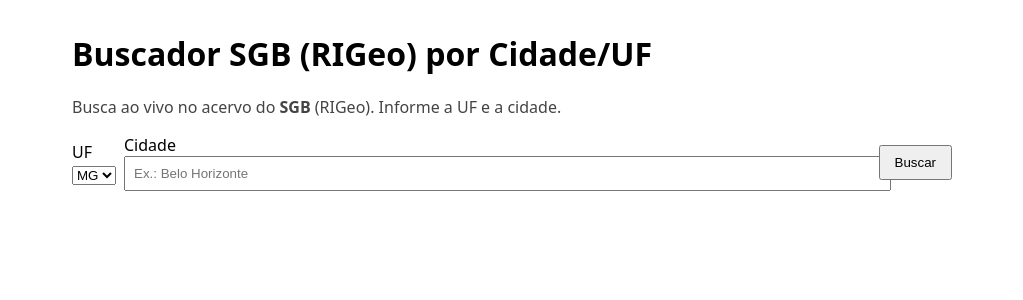
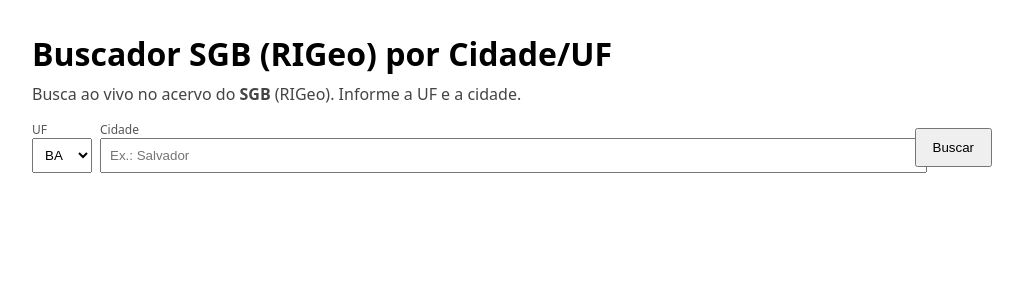
Before and after one commit to mining-br/maps3, a Next.js app: page / in a window 1280 px wide. Shown: the top 300 px of the page, without its empty margins (128-1151 px from the left). Built offline with nearby package versions, Linux system fonts and the light colour scheme.

Commit message:
Update page.tsx

```diff
--- a/app/page.tsx
+++ b/app/page.tsx
@@ -1,143 +1,194 @@
 "use client";
 
-import { useState } from "react";
+import React, { useCallback, useMemo, useState } from "react";
 
-const UFS = [
-  "AC","AL","AM","AP","BA","CE","DF","ES","GO","MA",
-  "MG","MS","MT","PA","PB","PE","PI","PR","RJ","RN",
-  "RO","RR","RS","SC","SE","SP","TO"
+type ApiResp = {
+  ok?: boolean;
+  mode?: string;
+  query?: { uf: string; city: string };
+  groups?: {
+    k250?: any[];
+    k100?: any[];
+    k50?: any[];
+  };
+  items?: { title: string; href: string }[];
+  message?: string;
+  error?: string;
+  debug?: any;
+};
+
+const UF_LIST = [
+  "AC","AL","AM","AP","BA","CE","DF","ES","GO","MA","MG","MS","MT",
+  "PA","PB","PE","PI","PR","RJ","RN","RO","RR","RS","SC","SE","SP","TO"
 ];
 
-type ApiItem = {
-  handle: string;
-  title: string;
-  year?: string;
-  uf?: string;
-  links: { href: string; label: string }[];
-  scale: "250k" | "100k" | "50k" | "unknown";
-};
+export default function HomePage() {
+  const [uf, setUf] = useState<string>("BA");
+  const [city, setCity] = useState<string>("");
+  const [loading, setLoading] = useState(false);
+  const [resp, setResp] = useState<ApiResp | null>(null);
+  const [err, setErr] = useState<string | null>(null);
 
-type ApiResponse = {
-  ok: boolean;
-  error?: string;
-  groups?: {
-    k250: ApiItem[];
-    k100: ApiItem[];
-    k50: ApiItem[];
-    other: ApiItem[];
-  };
-  note?: string;
-};
-
-export default function Page() {
-  const [uf, setUf] = useState("MG");
-  const [city, setCity] = useState("");
-  const [loading, setLoading] = useState(false);
-  const [data, setData] = useState<ApiResponse | null>(null);
-
-  async function onSubmit(e: React.FormEvent) {
+  const handleSubmit = useCallback(async (e: React.FormEvent) => {
     e.preventDefault();
+    setErr(null);
+    setResp(null);
+    const u = uf.trim().toUpperCase();
+    const c = city.trim();
+    if (!u || !c) {
+      setErr("Informe UF e Cidade.");
+      return;
+    }
     setLoading(true);
-    setData(null);
     try {
-      const res = await fetch(`/api/search?uf=${encodeURIComponent(uf)}&city=${encodeURIComponent(city)}`);
-      const json: ApiResponse = await res.json();
-      setData(json);
-    } catch (err) {
-      setData({ ok: false, error: (err as Error).message });
+      const qs = new URLSearchParams({ uf: u, city: c }).toString();
+      const r = await fetch(`/api/search?${qs}`, { cache: "no-store" });
+      const j: ApiResp = await r.json();
+      setResp(j);
+      if (!j.ok) {
+        setErr(j.message || "Busca sem sucesso.");
+      }
+    } catch (e: any) {
+      setErr(String(e?.message || e));
     } finally {
       setLoading(false);
     }
-  }
+  }, [uf, city]);
 
-  function Group({ title, items }: { title: string; items: ApiItem[] }) {
-    return (
-      <div style={{ marginTop: 24 }}>
-        <h3 style={{ margin: 0, fontSize: 18 }}>{title}</h3>
-        {items.length === 0 ? (
-          <p style={{ color: "#555" }}>Nenhum item encontrado.</p>
-        ) : (
-          <ul style={{ paddingLeft: 18 }}>
-            {items.map((it) => (
-              <li key={it.handle} style={{ marginBottom: 10 }}>
-                <div style={{ fontWeight: 600 }}>{it.title}</div>
-                <div style={{ fontSize: 13, color: "#666" }}>
-                  {it.year ? `Ano: ${it.year} · ` : ""}Handle:{" "}
-                  <a href={it.handle} target="_blank" rel="noreferrer">{it.handle}</a>
-                </div>
-                <div style={{ marginTop: 4, display: "flex", gap: 8, flexWrap: "wrap" }}>
-                  {it.links.map((l, i) => (
-                    <a
-                      key={i}
-                      href={l.href}
-                      target="_blank"
-                      rel="noreferrer"
-                      style={{
-                        border: "1px solid #ddd",
-                        padding: "4px 8px",
-                        borderRadius: 6,
-                        textDecoration: "none"
-                      }}
-                    >
-                      {l.label}
-                    </a>
-                  ))}
-                </div>
-              </li>
-            ))}
-          </ul>
-        )}
-      </div>
-    );
-  }
+  // “Grupos” por escala (quando o dataset local estiver completo)
+  const groups = useMemo(() => ({
+    k250: resp?.groups?.k250 ?? [],
+    k100: resp?.groups?.k100 ?? [],
+    k50:  resp?.groups?.k50  ?? [],
+  }), [resp]);
+
+  const hasAnyGroup =
+    (groups.k250?.length ?? 0) > 0 ||
+    (groups.k100?.length ?? 0) > 0 ||
+    (groups.k50?.length ?? 0)  > 0;
 
   return (
-    <main style={{ maxWidth: 880, margin: "32px auto", padding: "0 16px" }}>
-      <h1 style={{ marginTop: 0 }}>Buscador SGB (RIGeo) por Cidade/UF</h1>
-      <p style={{ color: "#444" }}>
+    <main style={{ maxWidth: 960, margin: "32px auto", padding: "0 16px", fontFamily: "system-ui, -apple-system, Arial, sans-serif" }}>
+      <h1 style={{ marginBottom: 8 }}>Buscador SGB (RIGeo) por Cidade/UF</h1>
+      <p style={{ color: "#444", marginTop: 0 }}>
         Busca ao vivo no acervo do <strong>SGB</strong> (RIGeo). Informe a UF e a cidade.
       </p>
 
-      <form onSubmit={onSubmit} style={{ display: "flex", gap: 8, alignItems: "center", flexWrap: "wrap" }}>
+      <form onSubmit={handleSubmit} style={{ display: "flex", gap: 8, alignItems: "center", marginTop: 16 }}>
         <label>
-          UF<br />
-          <select value={uf} onChange={(e) => setUf(e.target.value)} required>
-            {UFS.map((u) => <option key={u} value={u}>{u}</option>)}
+          <div style={{ fontSize: 12, color: "#555" }}>UF</div>
+          <select value={uf} onChange={(e) => setUf(e.target.value)} style={{ padding: 8 }}>
+            {UF_LIST.map(u => <option key={u} value={u}>{u}</option>)}
           </select>
         </label>
-        <label style={{ flex: 1, minWidth: 240 }}>
-          Cidade<br />
+
+        <label style={{ flex: 1 }}>
+          <div style={{ fontSize: 12, color: "#555" }}>Cidade</div>
           <input
             value={city}
             onChange={(e) => setCity(e.target.value)}
-            placeholder="Ex.: Belo Horizonte"
-            required
+            placeholder="Ex.: Salvador"
             style={{ width: "100%", padding: 8 }}
           />
         </label>
-        <button
-          type="submit"
-          disabled={loading}
-          style={{ padding: "8px 14px", cursor: "pointer" }}
-        >
+
+        <button type="submit" disabled={loading} style={{ padding: "10px 16px" }}>
           {loading ? "Buscando..." : "Buscar"}
         </button>
       </form>
 
-      {data && (
-        <section style={{ marginTop: 24 }}>
-          {!data.ok && <p style={{ color: "crimson" }}>Erro: {data.error}</p>}
-          {data.ok && data.note && <p style={{ color: "#666" }}>{data.note}</p>}
-          {data.ok && data.groups && (
-            <>
-              <Group title="1:250k" items={data.groups.k250} />
-              <Group title="1:100k" items={data.groups.k100} />
-              <Group title="1:50k" items={data.groups.k50} />
-              <Group title="Outros (escala não detectada)" items={data.groups.other} />
-            </>
-          )}
-        </section>
+      {/* mensagens */}
+      {err && (
+        <div style={{ marginTop: 16, color: "#b00020" }}>
+          {err}
+        </div>
+      )}
+
+      {/* resultado bruto (debug) */}
+      {resp?.ok && (
+        <div style={{ marginTop: 12, fontSize: 12, color: "#666" }}>
+          {resp.mode === "live-rigeo" ? "Modo: busca ao vivo no RIGeo" : null}
+        </div>
+      )}
+
+      {/* renderização de grupos por escala (quando existirem) */}
+      {resp?.ok && hasAnyGroup && (
+        <div style={{ marginTop: 24 }}>
+          <h3 style={{ marginBottom: 8 }}>Resultados por escala</h3>
+
+          <GroupBlock title="1:250.000" items={groups.k250} />
+          <GroupBlock title="1:100.000" items={groups.k100} />
+          <GroupBlock title="1:50.000"  items={groups.k50} />
+        </div>
+      )}
+
+      {/* fallback: lista plana de itens (modo “ao vivo” no RIGeo) */}
+      {resp?.ok && (resp.items?.length ?? 0) > 0 && (
+        <div style={{ marginTop: 24 }}>
+          <h3 style={{ marginBottom: 8 }}>Resultados do acervo (RIGeo)</h3>
+          <ul style={{ paddingLeft: 18 }}>
+            {resp.items!.map((it, i) => (
+              <li key={i} style={{ marginBottom: 6 }}>
+                <a href={it.href} target="_blank" rel="noreferrer">
+                  {it.title}
+                </a>
+              </li>
+            ))}
+          </ul>
+        </div>
+      )}
+
+      {/* nenhum resultado */}
+      {resp?.ok && !hasAnyGroup && (!resp.items || resp.items.length === 0) && (
+        <div style={{ marginTop: 16 }}>
+          Nenhum resultado encontrado para <strong>{resp?.query?.city}</strong> / <strong>{resp?.query?.uf}</strong>.
+          Tente variações do nome (sem acentos) ou uma cidade próxima.
+        </div>
       )}
     </main>
   );
 }
+
+function GroupBlock({ title, items }: { title: string; items: any[] }) {
+  if (!items || items.length === 0) {
+    return (
+      <div style={{ marginBottom: 12 }}>
+        <div style={{ fontWeight: 600 }}>{title}</div>
+        <div style={{ color: "#666" }}>Sem itens para esta escala.</div>
+      </div>
+    );
+  }
+  return (
+    <div style={{ marginBottom: 12 }}>
+      <div style={{ fontWeight: 600, marginBottom: 4 }}>{title}</div>
+      <ul style={{ paddingLeft: 18 }}>
+        {items.map((it: any, idx: number) => {
+          const label =
+            it?.title ||
+            it?.sheetCode ||
+            it?.code ||
+            it?.name ||
+            `Folha ${idx + 1}`;
+          const href =
+            it?.href ||
+            it?.handle ||
+            it?.pdf ||
+            it?.acervo ||
+            it?.link ||
+            "#";
+          return (
+            <li key={idx} style={{ marginBottom: 6 }}>
+              {href && href !== "#" ? (
+                <a href={href} target="_blank" rel="noreferrer">
+                  {label}
+                </a>
+              ) : (
+                <span>{label}</span>
+              )}
+            </li>
+          );
+        })}
+      </ul>
+    </div>
+  );
+}
```
